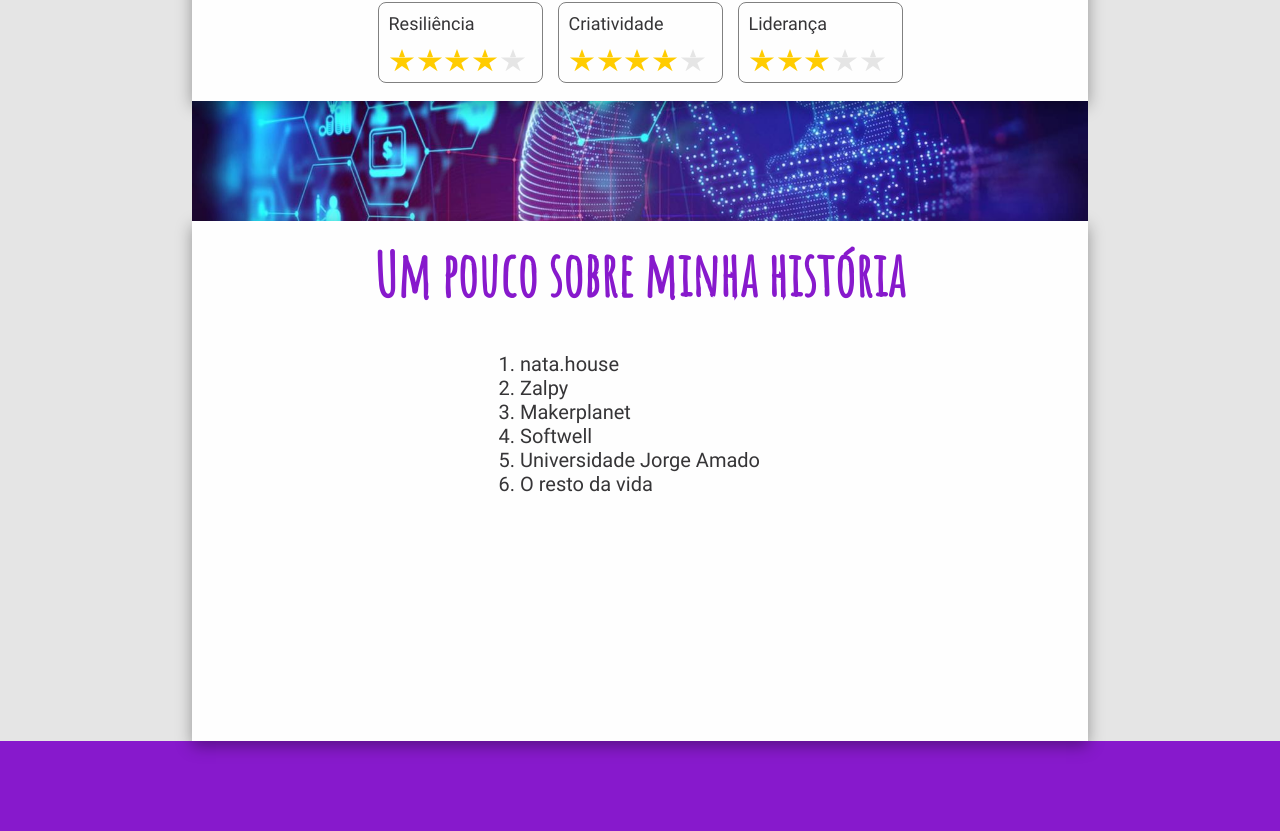
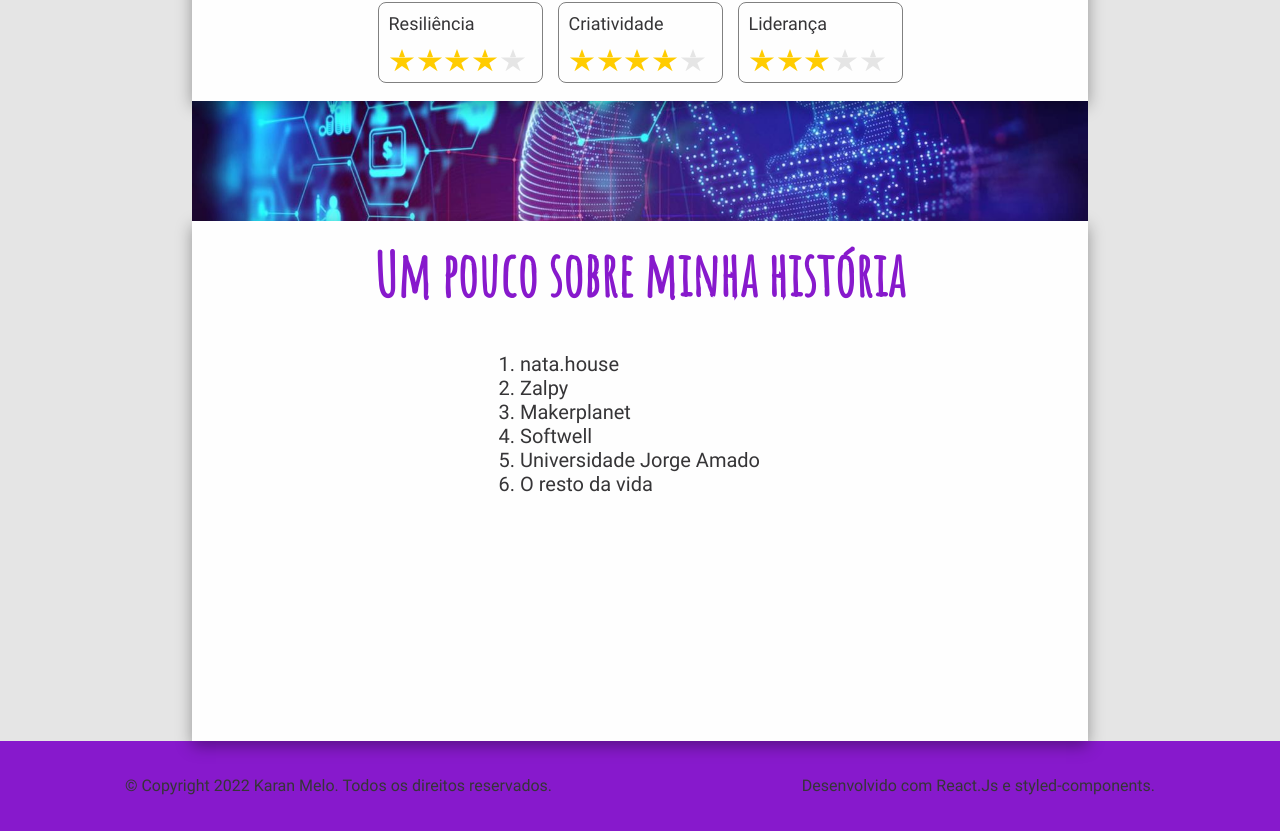
Before and after one commit to karanmelo/karanmelo-page, a React (Create React App) app: page / in a window 1280 px wide. Shown: the part 2040-2871 px from the top of the page. Built offline with nearby package versions, Linux system fonts and the light colour scheme.

Commit message:
fix: add content to footer and refactor exportation

```diff
--- a/src/components/layouts/Layout/Footer/index.tsx
+++ b/src/components/layouts/Layout/Footer/index.tsx
@@ -2,5 +2,9 @@ import React from 'react';
 
 import * as S from './styles';
 
-const Footer: React.FC = () => <S.Footer />;
-export default Footer;
+export const Footer: React.FC = () => (
+  <S.Footer>
+    <p>© Copyright 2022 Karan Melo. Todos os direitos reservados.</p>
+    <p>Desenvolvido com React.Js e styled-components.</p>
+  </S.Footer>
+);
--- a/src/components/layouts/Layout/Footer/styles.tsx
+++ b/src/components/layouts/Layout/Footer/styles.tsx
@@ -4,7 +4,15 @@ export const Footer = styled.footer`
   width: 100%;
   height: 9rem;
 
+  display: flex;
+  justify-content: space-around;
+  align-items: center;
+
   background-color: var(--color-violet);
 
   z-index: 10;
+
+  & p {
+    font-size: 1.6rem;
+  }
 `;
--- a/src/components/layouts/Layout/index.tsx
+++ b/src/components/layouts/Layout/index.tsx
@@ -1,6 +1,6 @@
 import React from 'react';
 
-import Footer from './Footer';
+import { Footer } from './Footer';
 import Header from './Header';
 import Main from './Main';
 
```
